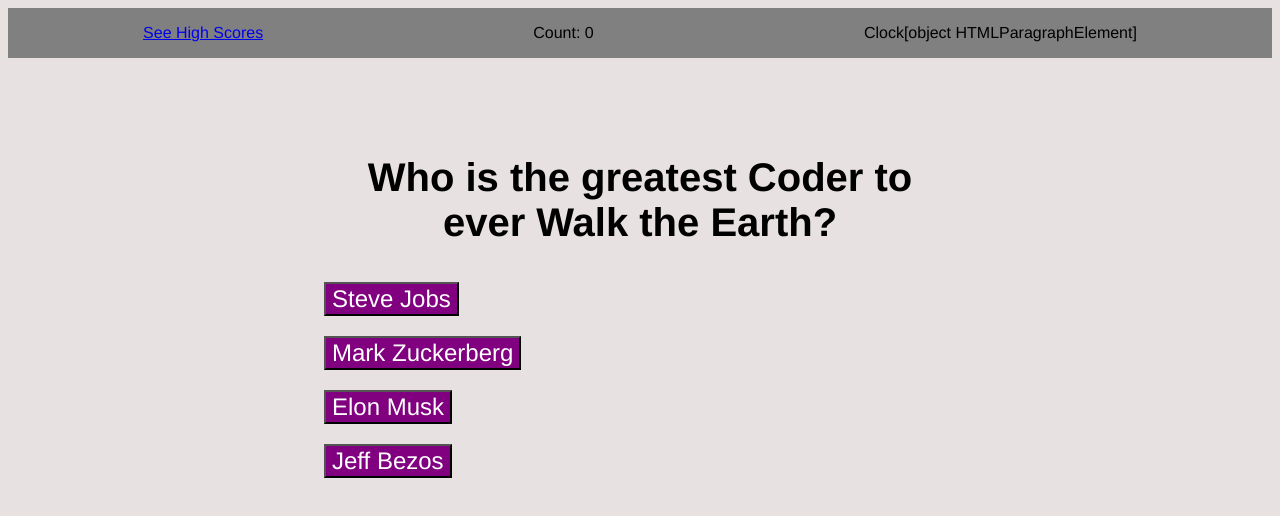
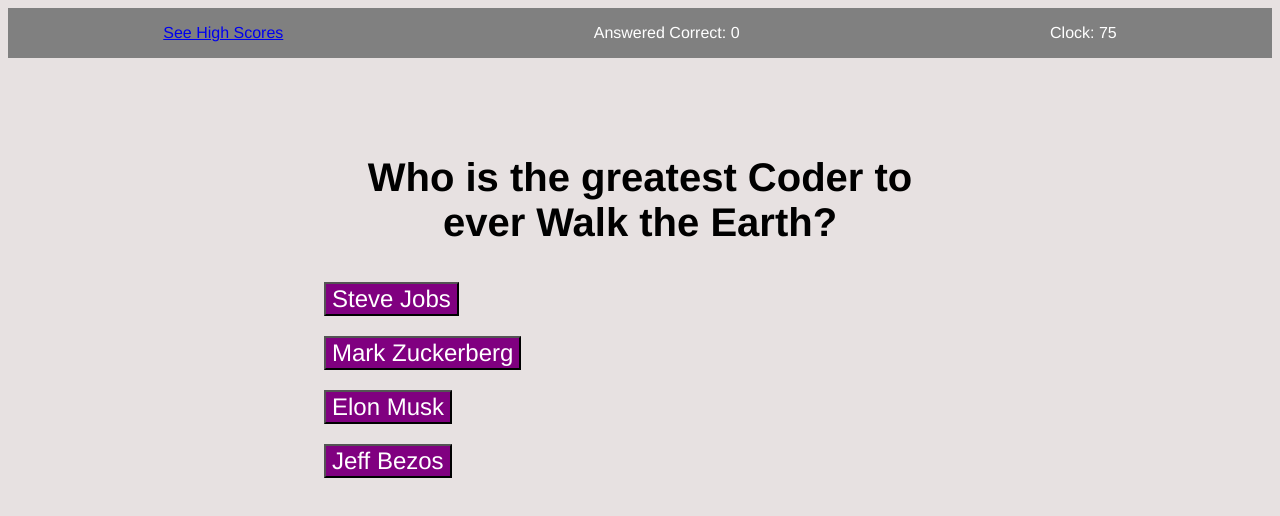
Before and after one commit to syackzan/Pop-Quiz-Coding-Basics, a plain HTML site: page index.html in a window 1280 px wide. Both pictures are taken after a click on the button "Start Quiz!". Drawn offline with Linux system fonts and the light colour scheme.

Commit message:
Added Score Count & Button Functionality to pick up score or degradate timer

```diff
--- a/assets/css/style.css
+++ b/assets/css/style.css
@@ -13,6 +13,7 @@ header {
     align-content: center;
     background-color: gray;
     height: auto;
+    color: white;
 }
 
 main {
--- a/assets/js/script.js
+++ b/assets/js/script.js
@@ -20,7 +20,7 @@ console.log(answerBox);
 
 var count = document.querySelector(".count");
 
-var timer = document.querySelector(".timer");
+var timerHTML = document.querySelector(".timer");
 
 // Creating Button Children //
 var button1 = document.createElement ("button");
@@ -32,10 +32,19 @@ var button4 = document.createElement ("button");
 
 // Setting Funcitonaliy between all buttons within the AnswerBox //
 // This will be Question 2 //
-function rightOrWrong (event){
+function questionTwo (event){
     var element = event.target;
+    console.log(element);
 
     if (element.matches("button")){
+
+        if (element.value == "true"){
+            scoreCount++;
+            count.textContent = "Answered Correct: " + scoreCount;
+        } else {
+            timer = timer - 10;
+            timerHTML.textContent = "Timer: " + timer;
+        }
 
     // Adding New Question & Answer Text //
     headerOne.textContent = "Are Tomato's Fruits or Vegetables?";
@@ -60,8 +69,8 @@ function startQuiz (){
     headerOne.textContent = "Who is the greatest Coder to ever Walk the Earth?";
     description.style.display = "none";
     startButton.style.display = "none";
-    count.textContent = "Count: " + scoreCount;
-    timer.textContent = "Clock" + timer;
+    count.textContent = "Answered Correct: " + scoreCount;
+    timerHTML.textContent = "Clock: " + timer;
     answerBox.setAttribute ("style", "align-items: flex-start");
 
 
@@ -78,23 +87,19 @@ function startQuiz (){
     button4.textContent = "Jeff Bezos";
 
     // True False Answers //
-    button1.value = false;
-    button2.value = true;
-    button3.value = false;
-    button4.value = false;
+    button1.value = "false";
+    button2.value = "true";
+    button3.value = "false";
+    button4.value = "false";
 
-    if ("button" == true){
-        scoreCount++
-    } else {
-        timer
-    }
+
 
     console.log (button1);
     console.log (button2);
 
     event.stopPropagation()
     answerBox.addEventListener("click", function (event){
-        rightOrWrong (event);
+        questionTwo (event);
     })
 
 }
--- a/index.html
+++ b/index.html
@@ -10,8 +10,8 @@
 <body>
     <header>
         <p><a href="#">See High Scores</a></p>
-        <p class="count">Count:</p>
-        <p class="timer">1:00</p>
+        <p class="count">Count</p>
+        <p class="timer">Clock</p>
     </header>
     <main>
         <div class="userBox">
```
